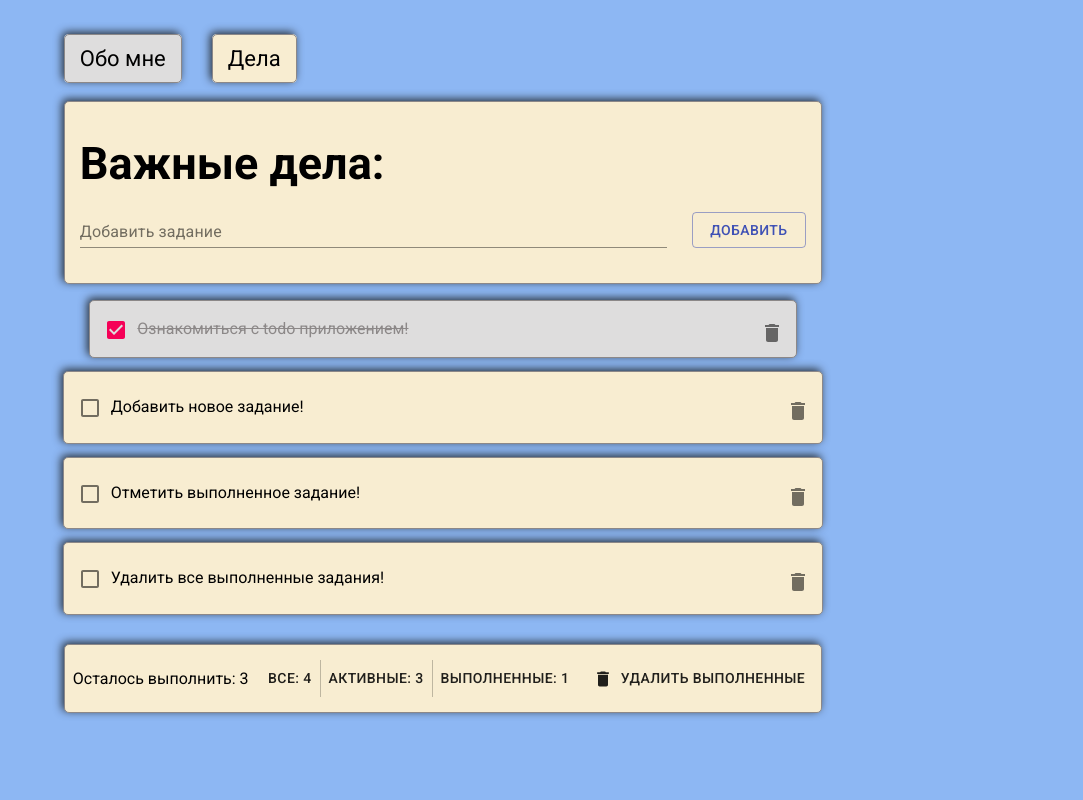
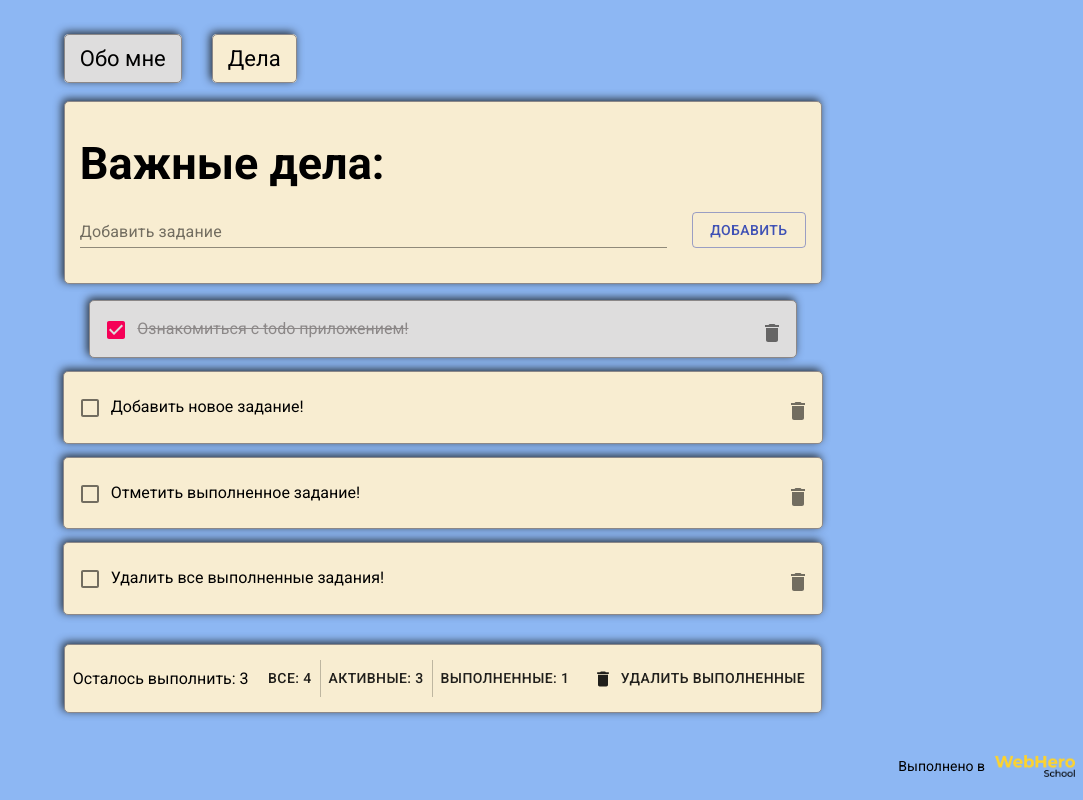
Before and after one commit to WebHeroSchool/toDoSolomon, a React (Create React App) app: page /todo in a window 1280 px wide. Shown: the whole page, without its empty margins (197-1280 px from the left). Built offline with nearby package versions, Linux system fonts and the light colour scheme.

Commit message:
«Выполнено в Web Hero School»

```diff
--- a/src/components/App/App.js
+++ b/src/components/App/App.js
@@ -3,6 +3,7 @@ import { BrowserRouter as Router, Route, NavLink } from 'react-router-dom';
 import Todo from '../Todo/Todo';
 import About from '../About/About';
 import styles from "./App.module.css";
+import whs from "./whs.png";
 
 const App = () =>
   (<Router>
@@ -30,7 +31,12 @@ const App = () =>
         <Route path='/' exact component={About} />
         <Route path='/todo' component={Todo} />
       </div>
-
+    </div>
+    <div className={styles.link}>
+      <a className={styles.link__item} href='https://webheroschool.ru/' target="_blank" rel = "noreferrer">
+        Выполнено в
+        <img className={styles.item__img} src={whs} alt='WebHeroSchool' width='80'/>
+      </a>
     </div>
   </Router>);
 
--- a/src/components/App/App.module.css
+++ b/src/components/App/App.module.css
@@ -97,3 +97,25 @@ body {
 .active {
   background-color: #f8edd1;
 }
+
+.link {
+  display: flex;
+  justify-content: flex-end;
+  align-items: center;
+}
+
+.link__item {
+  font-family: "Roboto", "Helvetica", "Arial", sans-serif;
+  font-size: 14px;
+  color:#000;
+  text-decoration: none;
+  height: 30px;
+  position: relative;
+  display: flex;
+  justify-content: space-evenly;
+  align-items: center;
+}
+
+.item__img {
+  padding-left: 10px;
+}
```
Also changed, not shown: src/components/App/whs.png (added).
